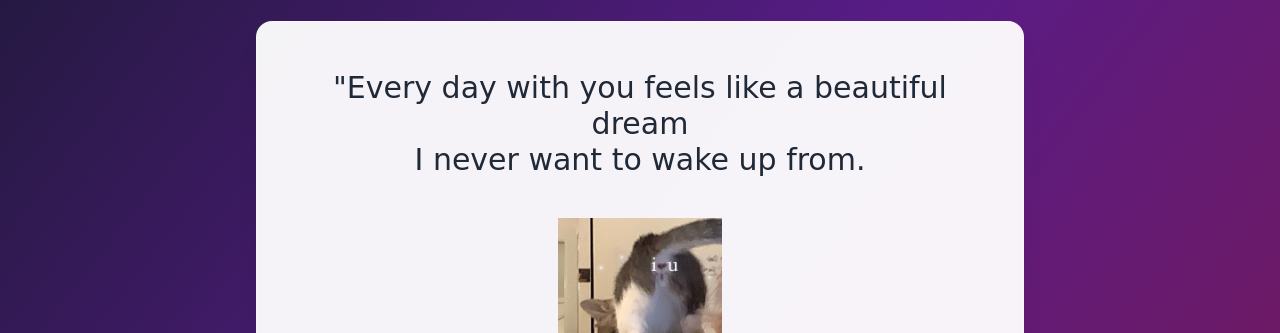
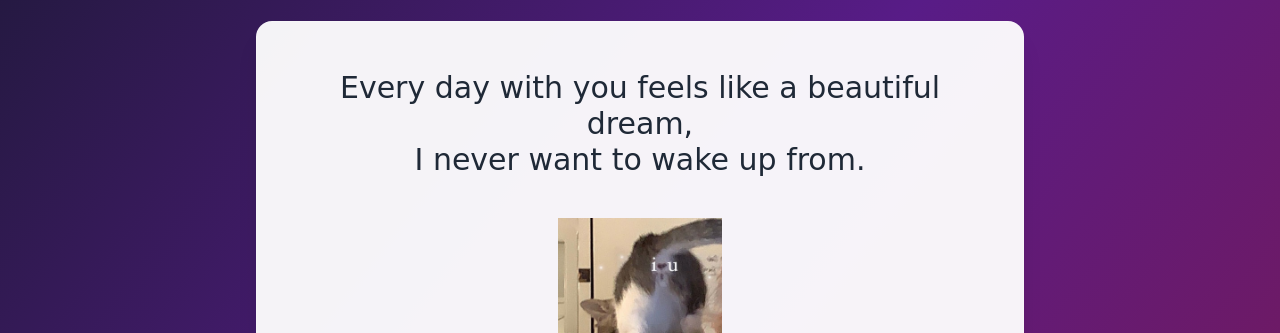
Before and after one commit to VonieSports/MyGif_for_her, a plain HTML site: page rose.html in a window 1280 px wide. Shown: the part 467-800 px from the top of the page. Drawn offline with nearby package versions, Linux system fonts and the light colour scheme.

Commit message:
Update rose.html

```diff
--- a/rose.html
+++ b/rose.html
@@ -35,8 +35,8 @@
 
                 <div class="bg-white/95 backdrop-blur-sm rounded-2xl shadow-xl p-8 md:p-10 lg:p-12 border border-white/20">
                     <p class="text-xl md:text-2xl lg:text-3xl text-gray-800 mb-8 font-dancing text-center leading-relaxed" style="font-family:  cursive;">
-                        "Every day with you feels like a beautiful dream<br>
-                       I never want to wake up from.
+                        Every day with you feels like a beautiful dream,<br>
+                        I never want to wake up from.
                     </p>
 
                     <div class="my-8 md:my-10 text-center">
```
